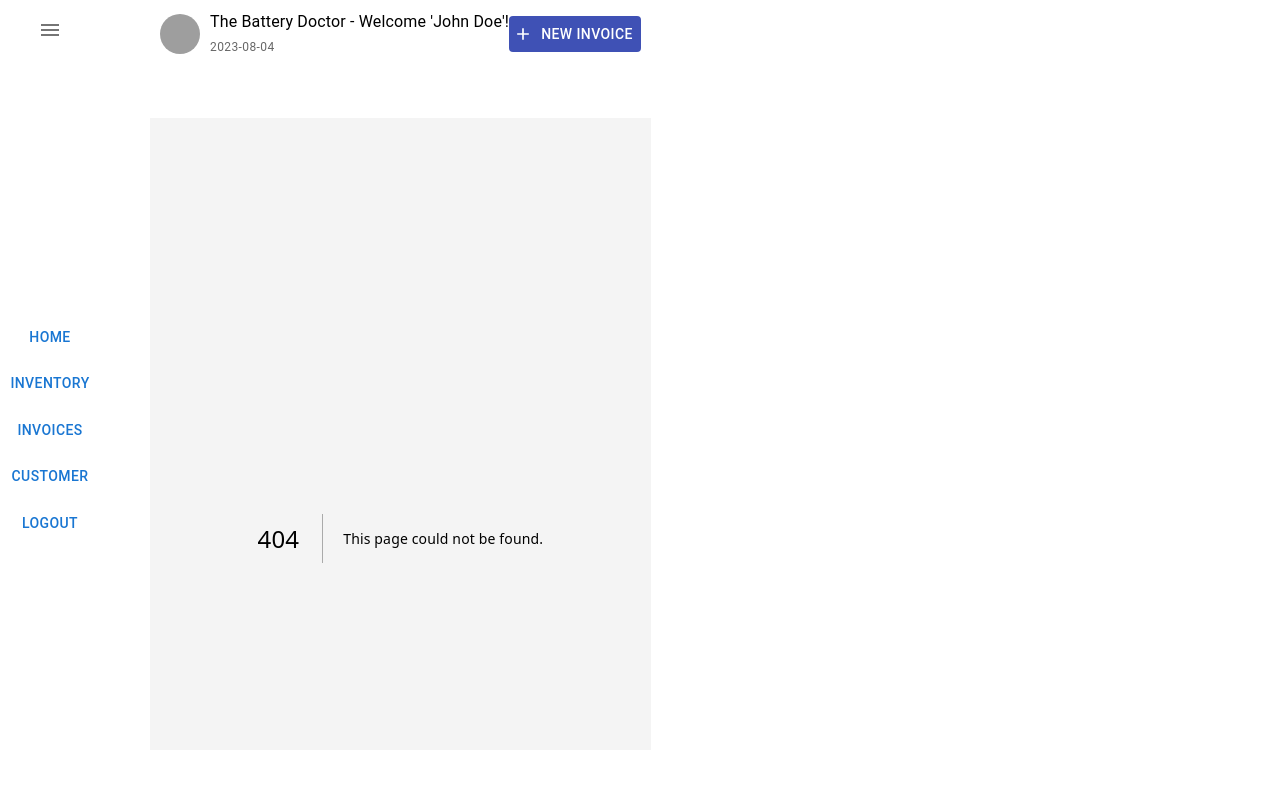
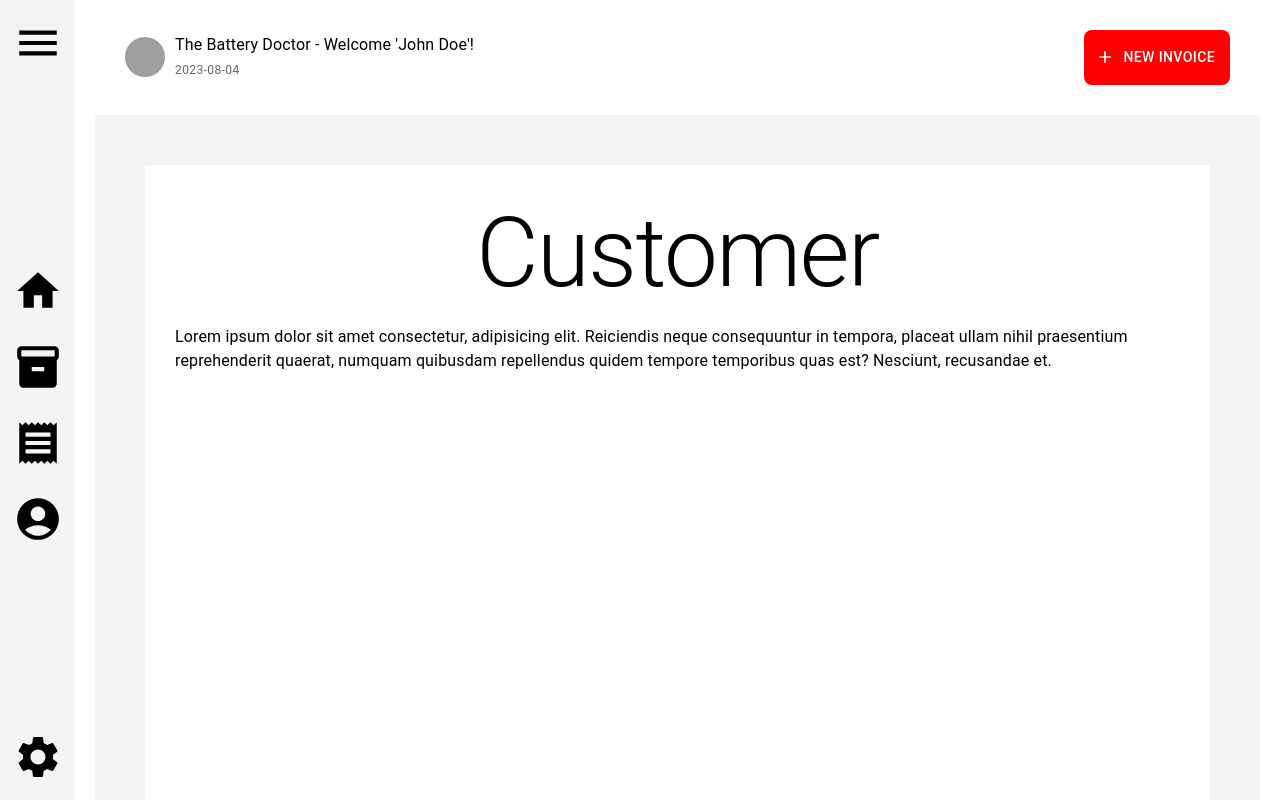
Before and after one commit to Caelan-Ross/FSWD-Capstone-Project, a Next.js app in the folder src/frontend/: page /customer in a window 1280 px wide. Before the commit this address had no page. Built offline with nearby package versions, Linux system fonts and the light colour scheme; grey boxes are pictures that could not be loaded.

Commit message:
Added customer.js, inventory.js, invoices.js, settings.js; added icons for sidebar menu

```diff
--- a/src/frontend/pages/_app.js
+++ b/src/frontend/pages/_app.js
@@ -5,31 +5,25 @@ import {
 	Button,
 	Typography,
 	IconButton,
-	Menu,
-	MenuItem,
 	Avatar,
 } from '@mui/material';
 import MenuIcon from '@mui/icons-material/Menu';
 import AddIcon from '@mui/icons-material/Add';
+import HomeIcon from '@mui/icons-material/Home';
+import InventoryIcon from '@mui/icons-material/Inventory';
+import ReceiptIcon from '@mui/icons-material/Receipt';
+import AccountCircleIcon from '@mui/icons-material/AccountCircle';
+import SettingsIcon from '@mui/icons-material/Settings';
 import { useRouter } from 'next/router';
-import { useState } from 'react';
 
 export default function App({ Component, pageProps }) {
-	const [menuAnchor, setMenuAnchor] = useState(null);
 	const router = useRouter();
-	const user = 'John Doe'; // Replace with the actual user name
-
 	const handleNavigation = (path) => {
 		router.push(path);
 	};
 
-	const handleMenuOpen = (event) => {
-		setMenuAnchor(event.currentTarget);
-	};
-
-	const handleMenuClose = () => {
-		setMenuAnchor(null);
-	};
+	// Username greeted in banner
+	const user = 'John Doe';
 
 	return (
 		<CssBaseline>
@@ -47,19 +41,21 @@ export default function App({ Component, pageProps }) {
 				<Box
 					sx={{
 						flex: '0 0 auto',
-						backgroundColor: '#ffffff', // Light background color
-						width: '100px', // Adjust this to control the width of the sidebar
+						backgroundColor: '#f4f4f4',
+						width: '75px',
 						display: 'flex',
 						flexDirection: 'column',
 						alignItems: 'center',
-						justifyContent: 'space-between', // Distributes items evenly along the vertical axis
+						justifyContent: 'space-between',
 					}}
 				>
 					<IconButton
-						onClick={handleMenuOpen}
-						sx={{ marginBottom: '20px', marginTop: '10px' }}
+						sx={{
+							marginBottom: '20px',
+							marginTop: '10px',
+						}}
 					>
-						<MenuIcon />
+						<MenuIcon sx={{ fontSize: '3.125rem', color: '#000000'}} />
 					</IconButton>
 					<Box
 						sx={{
@@ -69,55 +65,56 @@ export default function App({ Component, pageProps }) {
 							justifyContent: 'center',
 						}}
 					>
-						<Button
+						<IconButton
 							onClick={() => handleNavigation('/')}
 							sx={{ marginBottom: '10px' }}
 						>
-							Home
-						</Button>
-						<Button
-							onClick={() => handleNavigation('/')}
+							<HomeIcon sx={{ fontSize: '3.125rem', color: '#000000' }} />
+						</IconButton>
+						<IconButton
+							onClick={() => handleNavigation('/inventory')}
 							sx={{ marginBottom: '10px' }}
 						>
-							Inventory
-						</Button>
-						<Button
-							onClick={() => handleNavigation('/')}
+							<InventoryIcon sx={{ fontSize: '3.125rem', color: '#000000' }} />
+						</IconButton>
+						<IconButton
+							onClick={() => handleNavigation('/invoices')}
 							sx={{ marginBottom: '10px' }}
 						>
-							Invoices
-						</Button>
-						<Button
-							onClick={() => handleNavigation('/')}
+							<ReceiptIcon sx={{ fontSize: '3.125rem', color: '#000000' }} />
+						</IconButton>
+
+						<IconButton
+							onClick={() => handleNavigation('/customer')}
 							sx={{ marginBottom: '10px' }}
 						>
-							Customer
-						</Button>
-						<Button
-							onClick={() => handleNavigation('/')}
-							sx={{ marginBottom: '10px' }}
-						>
-							Logout
-						</Button>
+							<AccountCircleIcon sx={{ fontSize: '3.125rem', color: '#000000' }} />
+						</IconButton>
 					</Box>
+					<IconButton
+						onClick={() => handleNavigation('/settings')}
+						sx={{ marginBottom: '10px' }}
+					>
+						<SettingsIcon sx={{ fontSize: '3.125rem', color: '#000000' }} />
+					</IconButton>
 				</Box>
 				{/* Content Column*/}
 				<Box
 					sx={{
 						display: 'flex',
 						flexDirection: 'column',
-						padding: '0px 50px',
+						padding: '0px 20px',
 					}}
 				>
-					{/* Header Row */}
+					{/* Header Row Container */}
 					<Box
 						sx={{
 							flex: '0 0 auto',
-							backgroundColor: '#ffffff', // Light background color
+							backgroundColor: '#ffffff',
 							display: 'flex',
 							alignItems: 'center',
 							justifyContent: 'space-between',
-							padding: '10px',
+							padding: '30px',
 						}}
 					>
 						{/* User greeting */}
@@ -129,7 +126,7 @@ export default function App({ Component, pageProps }) {
 							}}
 						>
 							<Avatar src='/path/to/avatar-image.jpg' alt='User Avatar' />
-							<Box sx={{ marginLeft: '10px' }}>
+							<Box sx={{ marginLeft: '0.625rem' }}>
 								<Typography variant='body1'>
 									The Battery Doctor - Welcome '{user}'!
 								</Typography>
@@ -141,11 +138,13 @@ export default function App({ Component, pageProps }) {
 						{/* New Invoice Button */}
 						<Box>
 							<Button
-								onClick={() => handleNavigation('/new-invoice')}
+								onClick={() => handleNavigation('/')}
 								startIcon={<AddIcon />}
 								sx={{
-									backgroundColor: '#3f51b5',
+									backgroundColor: 'red',
 									color: '#ffffff',
+									padding: '15px',
+									borderRadius: '8px',
 								}}
 							>
 								New Invoice
@@ -158,13 +157,12 @@ export default function App({ Component, pageProps }) {
 							backgroundColor: '#f4f4f4',
 							flex: '1',
 							overflow: 'auto',
-							margin: '50px 0px',
-							padding: '20px',
+							margin: '1.25rem, 0rem',
+							padding: '1.25rem',
 						}}
 					>
 						<Component {...pageProps} />
 					</Box>
-
 				</Box>
 			</Box>
 		</CssBaseline>
--- /dev/null
+++ b/src/frontend/pages/customer.js
@@ -0,0 +1,28 @@
+import { Typography, Box, useTheme } from '@mui/material';
+import Link from '@mui/material/Link';
+
+export default function Home() {
+	return (
+		<Box
+			display='flex'
+			flexDirection='column'
+			alignItems='center'
+			sx={{
+				backgroundColor: 'white',
+				margin: '30px',
+				padding: '30px',
+				minHeight: '100vh',
+				py: 4,
+			}}
+		>
+			<Typography variant='h1' align='center' component='h2'>
+				Customer
+			</Typography>
+			<Box textAlign='left' mt={2}>
+				<Typography variant='body1' component='p'>
+					Lorem ipsum dolor sit amet consectetur, adipisicing elit. Reiciendis neque consequuntur in tempora, placeat ullam nihil praesentium reprehenderit quaerat, numquam quibusdam repellendus quidem tempore temporibus quas est? Nesciunt, recusandae et.
+				</Typography>
+			</Box>
+		</Box>
+	);
+}
```
Also changed, not shown: src/frontend/pages/inventory.js (added, +28 -0 lines), src/frontend/pages/invoices.js (added, +28 -0 lines), src/frontend/pages/settings.js (added, +28 -0 lines).
